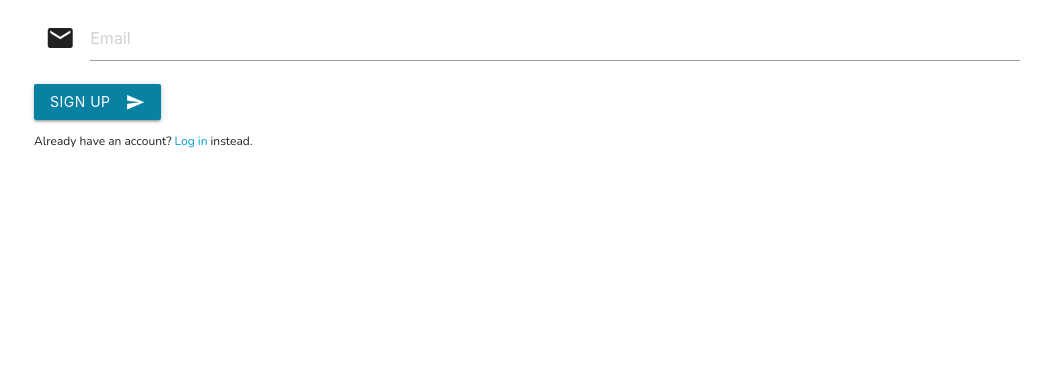
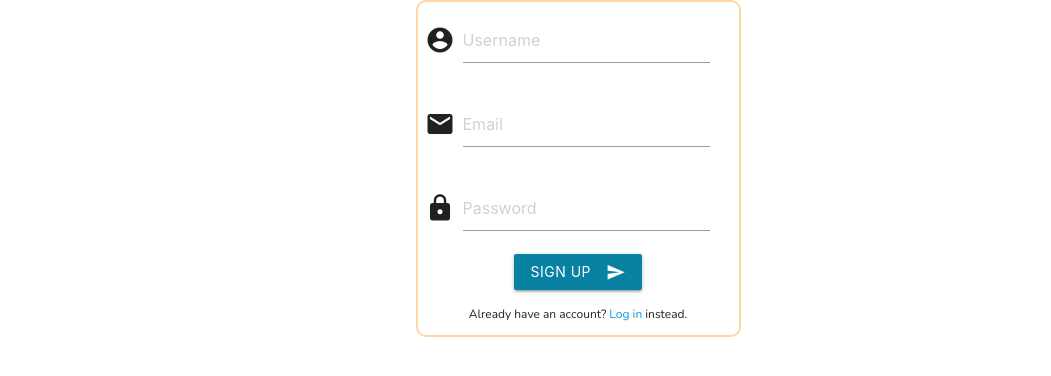
Before and after one commit to carinasauter/Bookchain, a Flask app: page /signup in a window 1280 px wide. Shown: the part 64-440 px from the top of the page, without its empty margins (62-1113 px from the left). Run offline with Flask 2, Linux system fonts and the light colour scheme.

Commit message:
added more fields to signup

```diff
--- a/app/templates/signup.html
+++ b/app/templates/signup.html
@@ -1,19 +1,44 @@
 {% extends "base.html" %}
 
 {% block content %}
-<div class="row">
-    <div class="input-field col s11">
-        <i class="material-icons prefix">email</i>
-        {{ form.email(placeholder = "Email", class ="materialize-textarea icon_prefix2") }}
-    </div>
+<div id="form_shape">
+    <form action="" method="POST">
+        {{ form.hidden_tag() }}
+        <div class="col s12">
+            <div class="row">
+                <div class="input-field col s11">
+                    <i class="material-icons prefix">account_circle</i>
+                    {{ form.username(placeholder = "Username", class ="materialize-textarea icon_prefix2") }}
+                </div>
+            </div>
+            <div class="row">
+            	<div class="input-field col s11">
+        		<i class="material-icons prefix">email</i>
+        		{{ form.email(placeholder = "Email", class ="materialize-textarea icon_prefix2") }}
+    		</div>
+			</div>
+            <div class="row">
+                <div class="input-field col s11">
+                    <i class="material-icons prefix">lock</i>
+                    {{ form.password(placeholder = "Password", class ="materialize-textarea icon_prefix2") }}
+                </div>
+            </div>
+        </div>
+        <button class="btn waves-effect waves-light" type="submit">SIGN UP
+    		<i class="material-icons right">send</i>
+		</button>
+    </form>
+     <p>Already have an account? <a href="{{ url_for('login') }}" title="">Log in</a>  instead. </p>
 </div>
 
 
 
-<button class="btn waves-effect waves-light" type="submit">SIGN UP
-    <i class="material-icons right">send</i>
-</button>
 
- <p>Already have an account? <a href="{{ url_for('login') }}" title="">Log in</a>  instead. </p>
+
+
+
+
+
+
 
 {% endblock %}
```
Also changed, not shown: app/models.py (+9 -3 lines).
